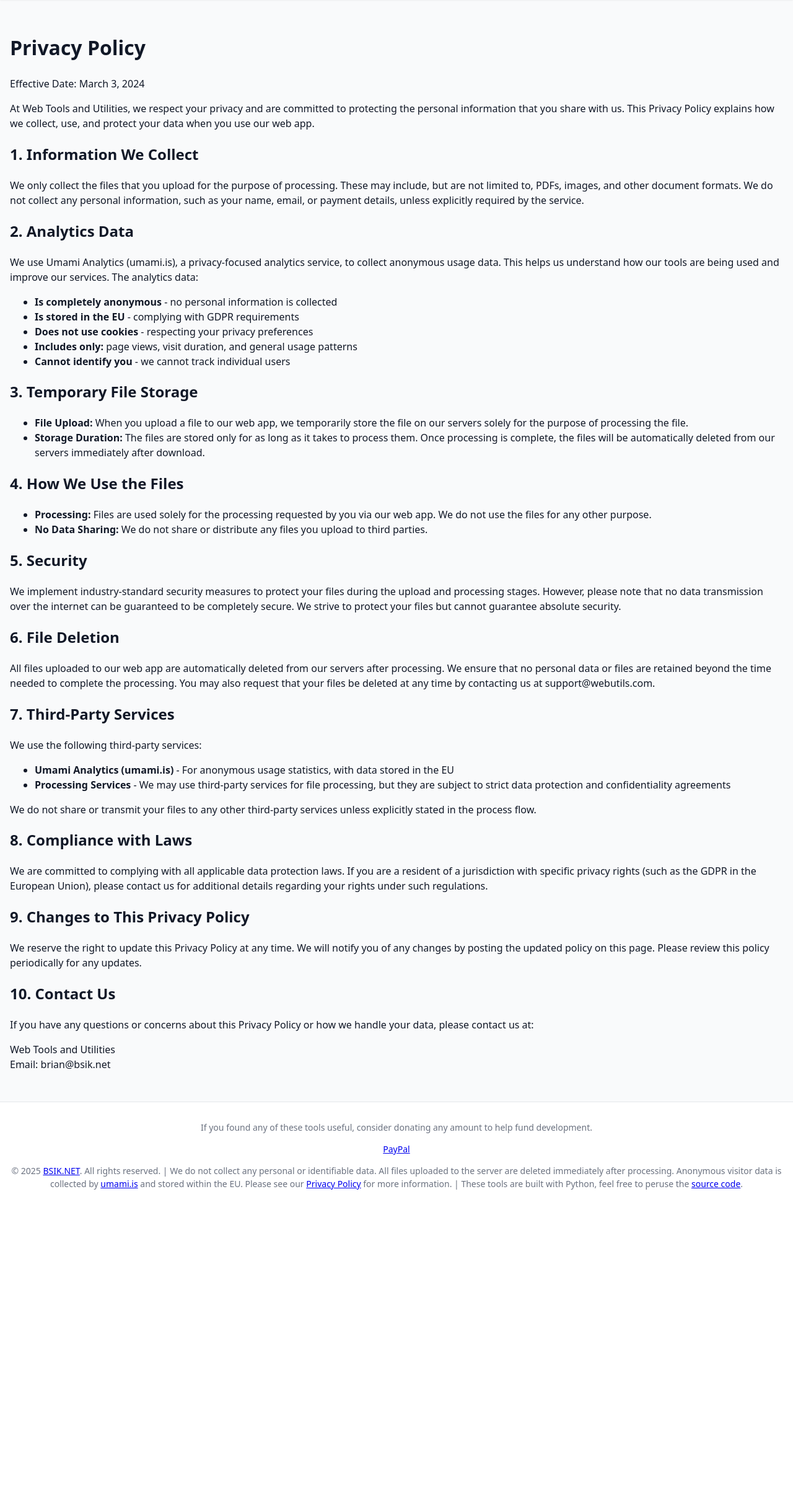
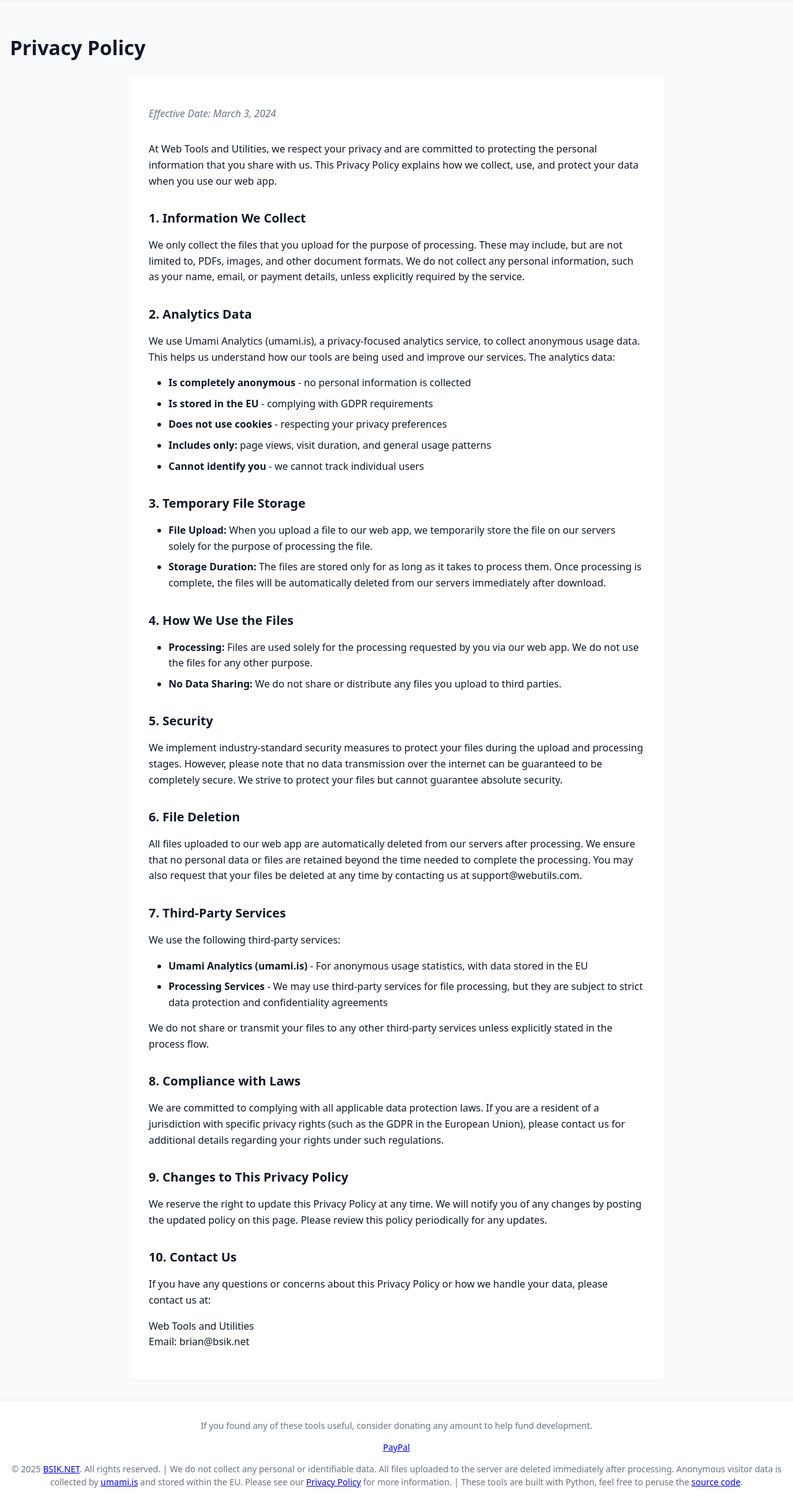
Before and after one commit to b-sik/web-tools-and-utilities, a FastAPI app: page /privacy/ in a window 1280 px wide. Shown: the part 77-2508 px from the top of the page at 62% size. Before the commit the page ends 1996 px from the top, so only its background shows below. Run offline with FastAPI, Linux system fonts and the light colour scheme.

Commit message:
additional CSP updates

```diff
--- a/app/static/css/main.css
+++ b/app/static/css/main.css
@@ -93,7 +93,8 @@ body {
         align-items: flex-start;
     }
 
-    .nav {
+    .nav,
+    .subnav {
         width: 100%;
         overflow-x: auto;
         padding-bottom: 0.5rem;
@@ -620,3 +621,51 @@ body {
         padding: 1rem;
     }
 }
+
+/* Privacy Policy */
+.privacy-policy {
+    max-width: 800px;
+    margin: 0 auto;
+    padding: 2rem;
+    background-color: white;
+    border-radius: 0.5rem;
+    box-shadow: var(--shadow-sm);
+}
+
+.privacy-policy h2 {
+    color: var(--text-color);
+    font-size: 1.25rem;
+    font-weight: 600;
+    margin: 2rem 0 1rem;
+}
+
+.privacy-policy p {
+    margin-bottom: 1rem;
+    line-height: 1.6;
+}
+
+.privacy-policy ul {
+    margin: 1rem 0;
+    padding-left: 2rem;
+}
+
+.privacy-policy li {
+    margin-bottom: 0.5rem;
+    line-height: 1.6;
+}
+
+.privacy-policy .effective-date {
+    color: var(--text-muted);
+    font-style: italic;
+    margin-bottom: 2rem;
+}
+
+.privacy-policy strong {
+    font-weight: 600;
+}
+
+/* Hidden by default */
+.preview-container,
+.result-group {
+    display: none;
+}
--- a/app/templates/base.html
+++ b/app/templates/base.html
@@ -8,8 +8,9 @@
         <meta http-equiv="X-UA-Compatible" content="IE=edge" />
         <meta
             http-equiv="Content-Security-Policy"
-            content="default-src 'self' https://cloud.umami.is; script-src 'self' https://cloud.umami.is; style-src 'self' 'unsafe-inline';"
+            content="default-src 'self'; script-src 'self' https://cloud.umami.is https://api-gateway.umami.dev; style-src 'self';"
         />
+        <meta http-equiv="Referrer-Policy" content="strict-origin-when-cross-origin" />
 
         <!-- Favicon and App Icons -->
         <link rel="icon" type="image/x-icon" href="/static/favicon.ico" />
@@ -89,6 +90,8 @@
         <meta http-equiv="x-dns-prefetch-control" content="on" />
         <link rel="dns-prefetch" href="https://cloud.umami.is" />
         <link rel="preconnect" href="https://cloud.umami.is" />
+        <link rel="dns-prefetch" href="https://api-gateway.umami.dev" />
+        <link rel="preconnect" href="https://api-gateway.umami.dev" />
 
         <!-- Open Graph Meta Tags -->
         <meta
--- a/app/templates/image.html
+++ b/app/templates/image.html
@@ -43,7 +43,7 @@
                     <button type="submit" class="btn btn-primary">Resize Image</button>
                 </div>
 
-                <div class="image-preview-container" id="preview-container" style="display: none;">
+                <div class="image-preview-container preview-container" id="preview-container" style="display: none;">
                     <div class="image-preview-wrapper">
                         <img id="preview-image" src="" alt="Preview">
                         <div class="resize-handle top-left"></div>
--- a/app/templates/privacy.html
+++ b/app/templates/privacy.html
@@ -63,48 +63,3 @@
     </div>
 </div>
 {% endblock %}
-
-{% block styles %}
-<style>
-    .privacy-policy {
-        max-width: 800px;
-        margin: 0 auto;
-        padding: 2rem;
-        background-color: white;
-        border-radius: 0.5rem;
-        box-shadow: var(--shadow-sm);
-    }
-
-    .privacy-policy h2 {
-        color: var(--text-color);
-        font-size: 1.25rem;
-        font-weight: 600;
-        margin: 2rem 0 1rem;
-    }
-
-    .privacy-policy p {
-        margin-bottom: 1rem;
-        line-height: 1.6;
-    }
-
-    .privacy-policy ul {
-        margin: 1rem 0;
-        padding-left: 2rem;
-    }
-
-    .privacy-policy li {
-        margin-bottom: 0.5rem;
-        line-height: 1.6;
-    }
-
-    .privacy-policy .effective-date {
-        color: var(--text-muted);
-        font-style: italic;
-        margin-bottom: 2rem;
-    }
-
-    .privacy-policy strong {
-        font-weight: 600;
-    }
-</style>
-{% endblock %}
--- a/app/templates/units.html
+++ b/app/templates/units.html
@@ -42,7 +42,7 @@
                         </select>
                     </div>
 
-                    <div class="form-group result-group" style="display: none;">
+                    <div class="form-group result-group">
                         <label class="form-label">Result</label>
                         <div class="result-display">
                             <span class="result-value">0</span>
```
